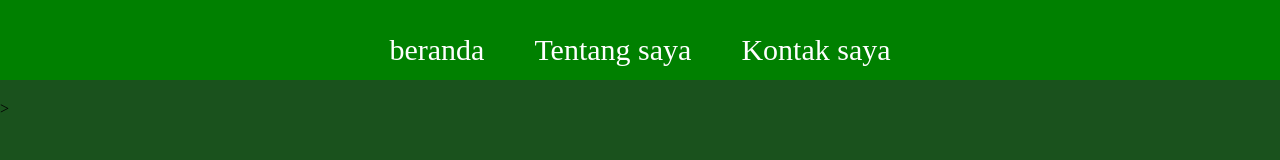
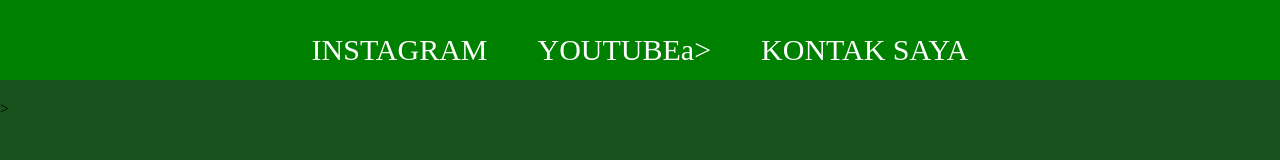
Before and after one commit to Dilannnzxc/DiwLearning, a plain HTML site: page index.html in a window 1280 px wide. Shown: the top 160 px of the page. Drawn offline with Linux system fonts and the light colour scheme.

Commit message:
index.html

```diff
--- a/index.html
+++ b/index.html
@@ -9,13 +9,13 @@
         <div class="container-navbar">
             <ul class="ul-navbar">
                 <li class="li-navbar">
-                    <a href="#" class="a-navbar">beranda</a>
+                    <a href="#" class="a-navbar">INSTAGRAM</a>
                 </li>
                 <li class="li-navbar">
-                    <a href="tentang.html" class="a-navbar">Tentang saya</a>
+                    <a href="tentang.html" class="a-navbar">YOUTUBEa>
                 </li>
                 <li class="li-navbar">
-                    <a href="kontak.html" class="a-navbar">Kontak saya</a>
+                    <a href="kontak.html" class="a-navbar">KONTAK SAYA</a>
                 </li>
             </ul>>
         </div>
```
